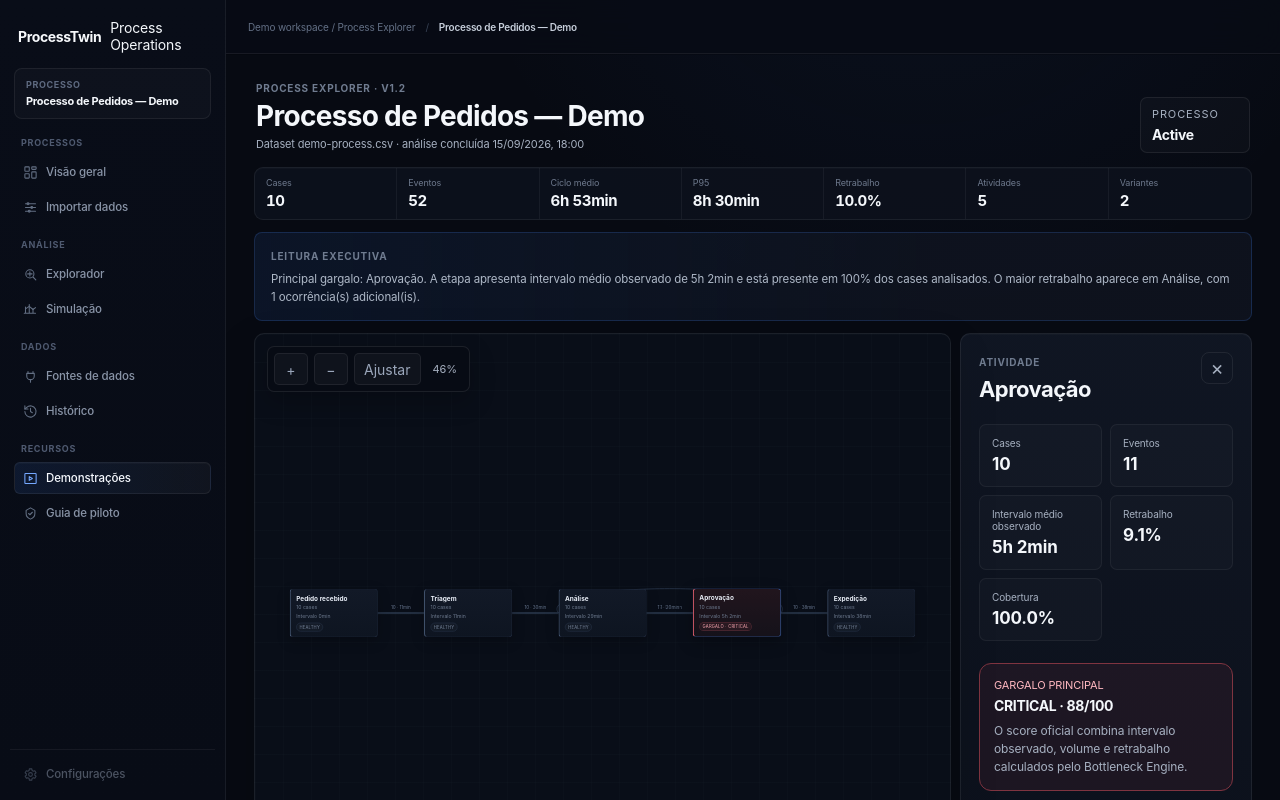
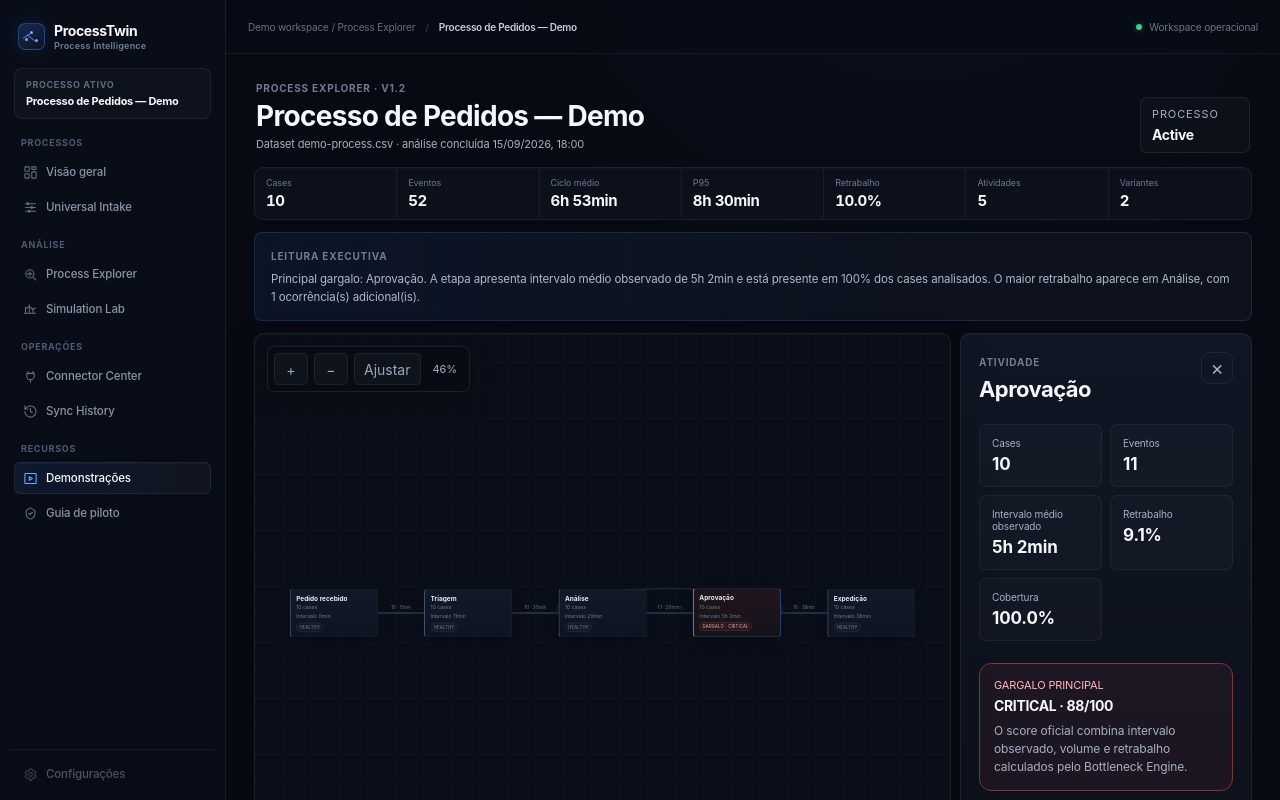
Before and after one commit to gamonalmatheus8-design/ProcessTwin, a Next.js app: page /demo/explorer in a window 1280 px wide. Shown: the top 800 px of the page. Built offline with nearby package versions, Linux system fonts and the light colour scheme.

Commit message:
design: refine premium app shell and navigation

```diff
--- a/src/components/layout/app-shell.tsx
+++ b/src/components/layout/app-shell.tsx
@@ -75,14 +75,17 @@
   return (
     <div className="pt-shell">
       <aside className="pt-sidebar" aria-label="Navegação principal">
-        <Link className="pt-brand pt-brand-simple" href="/">
-          <strong>ProcessTwin</strong>
-          <span>Process Operations</span>
+        <Link className="pt-brand" href="/">
+          <span className="pt-brand-mark" aria-hidden="true"><i /><i /><i /></span>
+          <span>
+            <strong>ProcessTwin</strong>
+            <small>Process Intelligence</small>
+          </span>
         </Link>
 
         {processName && (
           <div className="pt-process-context">
-            <span>Processo</span>
+            <span>Processo ativo</span>
             <strong title={processName}>{processName}</strong>
           </div>
         )}
@@ -91,17 +94,17 @@
           <div className="pt-nav-group">
             <span className="pt-nav-label">Processos</span>
             <NavItem href={overviewHref} icon="overview" label="Visão geral" active={active === "overview"} />
-            <NavItem href="/processes/new" icon="process" label="Importar dados" active={active === "intake"} />
+            <NavItem href="/processes/new" icon="process" label="Universal Intake" active={active === "intake"} />
           </div>
           <div className="pt-nav-group">
             <span className="pt-nav-label">Análise</span>
-            <NavItem href={explorerHref} icon="explorer" label="Explorador" active={active === "explorer"} />
-            <NavItem href={simulationHref} icon="simulation" label="Simulação" active={active === "simulation"} />
+            <NavItem href={explorerHref} icon="explorer" label="Process Explorer" active={active === "explorer"} />
+            <NavItem href={simulationHref} icon="simulation" label="Simulation Lab" active={active === "simulation"} />
           </div>
           <div className="pt-nav-group">
-            <span className="pt-nav-label">Dados</span>
-            <NavItem href={connectorsHref} icon="connector" label="Fontes de dados" active={active === "connectors"} />
-            <NavItem href={syncHref} icon="history" label="Histórico" />
+            <span className="pt-nav-label">Operações</span>
+            <NavItem href={connectorsHref} icon="connector" label="Connector Center" active={active === "connectors"} />
+            <NavItem href={syncHref} icon="history" label="Sync History" />
           </div>
           <div className="pt-nav-group">
             <span className="pt-nav-label">Recursos</span>
@@ -123,6 +126,10 @@
             <span>{eyebrow}</span>
             {processName ? <><b>/</b><strong>{processName}</strong></> : null}
           </div>
+          <div className="pt-topbar-status">
+            <i aria-hidden="true" />
+            <span>Workspace operacional</span>
+          </div>
         </header>
         <div className={wide ? "pt-main pt-main-wide" : "pt-main"}>{children}</div>
       </section>
```
